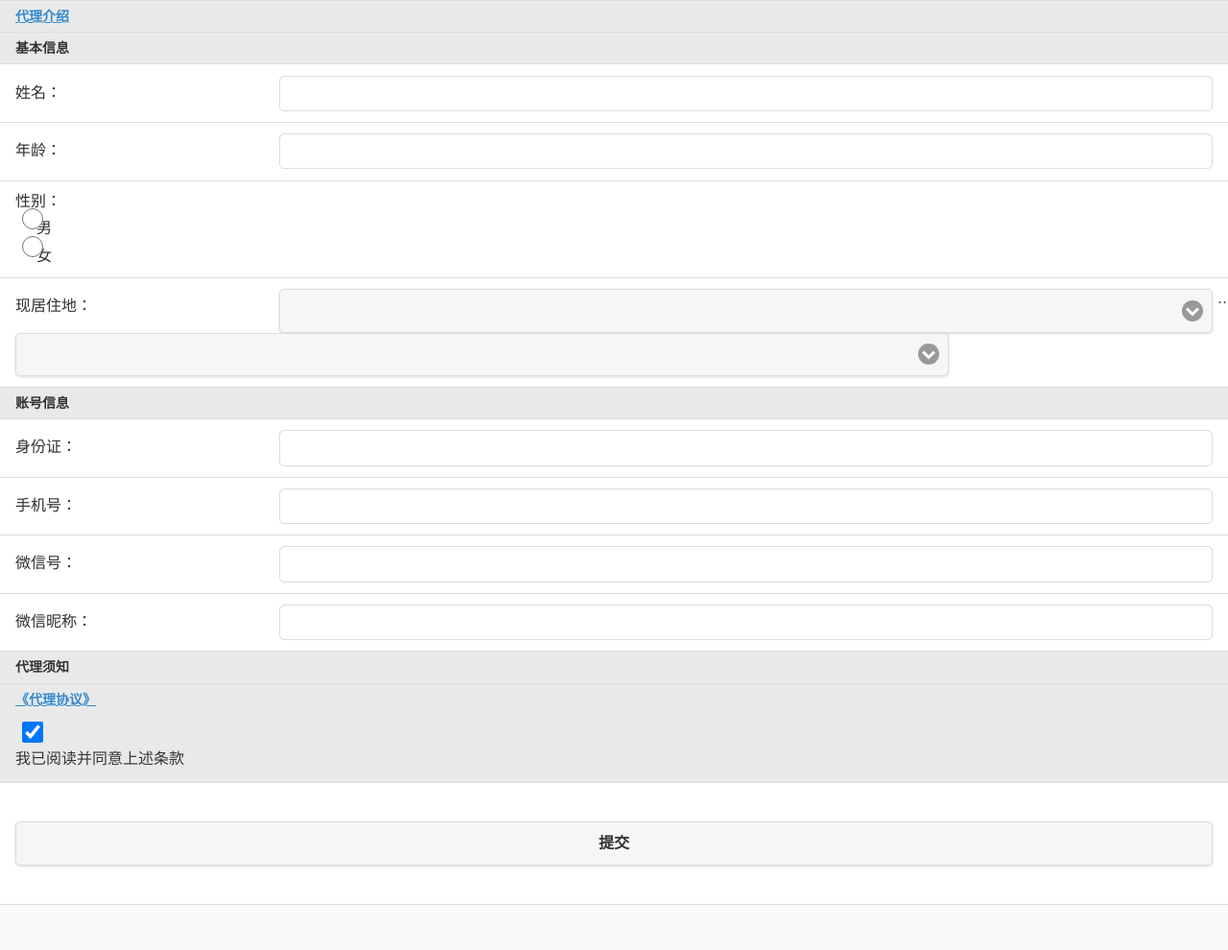
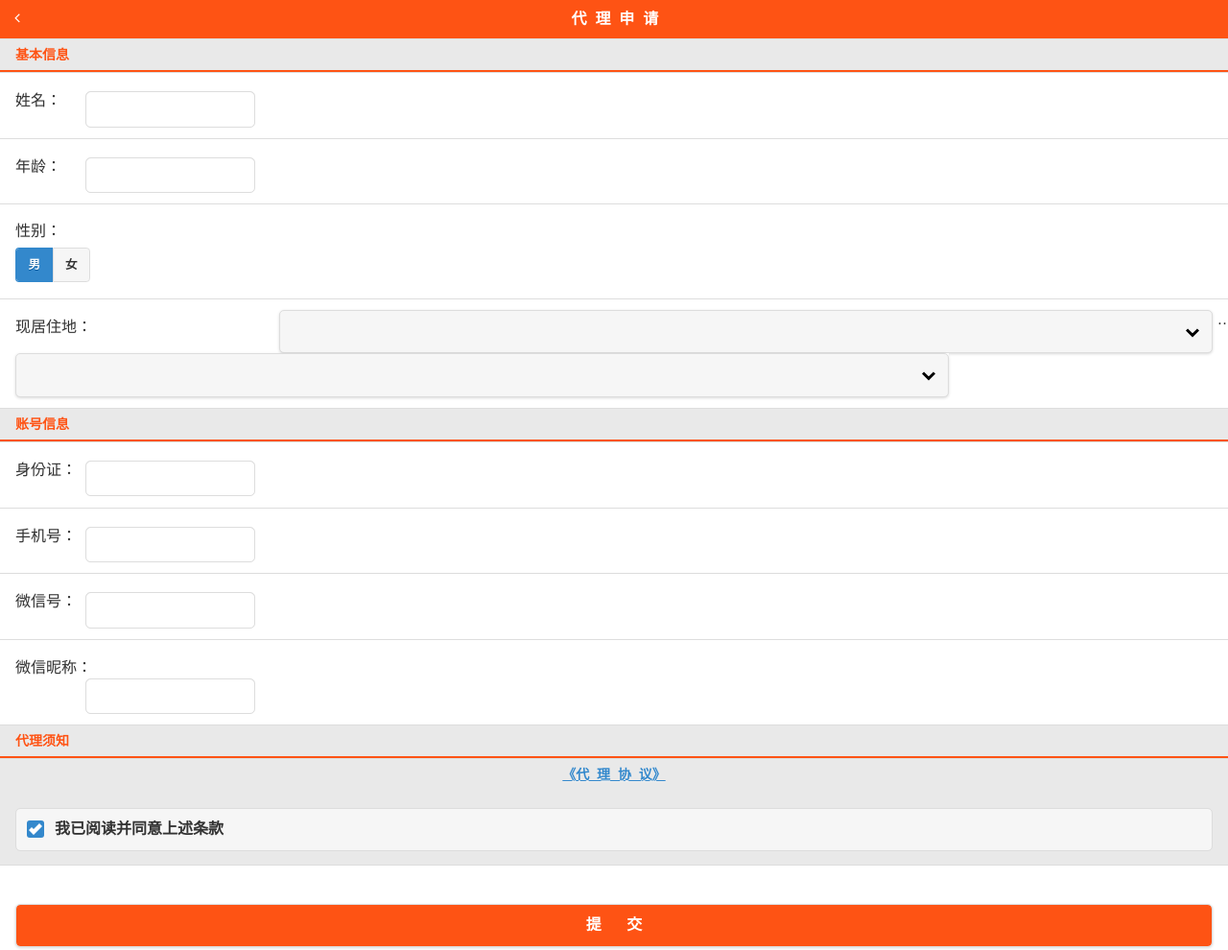
Before and after one commit to Eivlys/car_import, a plain HTML site: page apply.html in a window 1280 px wide. Shown: the top 990 px of the page at 96% size. Before the commit the page ends 943 px from the top, so only its background shows below. Drawn offline with Linux system fonts and the light colour scheme.

Commit message:
完成申请页  修改风格

```diff
--- a/apply.html
+++ b/apply.html
@@ -12,52 +12,49 @@
     <link href="css/style.css" rel="stylesheet" type="text/css">
 </head>
 <body>
-	<div data-role="page" class="loan_apply">
-		<ul data-role="listview" data-inset="false" data-divider-theme="a">
-			<li data-role="list-divider"><a href="introduce.html">代理介绍</a></li>
-            <li data-role="list-divider">基本信息</li>
+	<div data-role="page" class="agent_apply">
+        <p class="page_title"><a href="introduce.html" rel="external" style="font-size:16px"><i class="fa fa-angle-left 4x"></i>代&nbsp;&nbsp;理&nbsp;&nbsp;申&nbsp;&nbsp;请&nbsp;&nbsp;</a></p>
+		<ul data-role="listview" data-inset="false">
+            <li class="list-divider" data-role="list-divider" style="border-bottom: 2px solid #fe5314;color:#fe5314">基本信息</li>
             <li class="ui-field-contain">
-            	<label for="name">姓名：</label>
-            	<input type="text" name="name" class="user_info">
+            	<label for="name">姓名：<input type="text" name="name" class="user_info"></label>
             </li>
             <li class="ui-field-contain">
-            	<label for="age">年龄：</label>
-            	<input type="text" name="age" class="user_info">
+            	<label for="age">年龄：<input type="text" name="age" class="user_info"></label>
             </li>
             <li>
-            	<label for="sex">性别：</label>
-            	<input type="radio" name="sex" class="user_info">男
-            	<input type="radio" name="sex" class="user_info">女
+                <fieldset data-role="controlgroup" data-iconpos="right" data-type="horizontal" data-mini="true">
+                    <legend class="gender">性别：</legend>
+                    <input type="radio" name="sex" id="sex-a" value="on" checked="checked">
+                    <label for="sex-a">男</label>
+                    <input type="radio" name="sex" id="sex-b" value="off">
+                    <label for="sex-b">女</label>
+                </fieldset>
+            </li>
+            <li class="ui-field-contain ui-nodisc-icon ui-alt-icon">
+            	<label for="local">现居住地：</label>
+                <select id="city" name="local"></select>
+            	<select id="province" onchange="select()" name="local"></select>
+        	</li>
+			<li class="list-divider" data-role="list-divider" style="border-bottom: 2px solid #fe5314;color:#fe5314">账号信息</li>
+            <li class="ui-field-contain">
+            	<label for="id">身份证：<input type="text" name="id" class="user_info"></label>
             </li>
             <li class="ui-field-contain">
-            	<label for="local">现居住地：</label>
-            	<select class="province" id="province" onchange="select()" name="local"></select>
-                <select class="city" id="city" name="local"></select>
-        	</li>
-			<li data-role="list-divider">账号信息</li>
-            <li class="ui-field-contain">
-            	<label for="id">身份证：</label>
-            	<input type="text" name="id" class="user_info">
+            	<label for="tele">手机号：<input type="tel" name="tele" class="user_info"></label>
             </li>
             <li class="ui-field-contain">
-            	<label for="tele">手机号：</label>
-            	<input type="tel" name="tele" class="user_info">
+            	<label for="wechat">微信号：<input type="text" name="wechat" class="user_info"></label>
             </li>
             <li class="ui-field-contain">
-            	<label for="wechat">微信号：</label>
-            	<input type="text" name="wechat" class="user_info">
+            	<label for="nick">微信昵称：<input type="text" name="nick" class="user_info"></label>
             </li>
-            <li class="ui-field-contain">
-            	<label for="nick">微信昵称：</label>
-            	<input type="text" name="nick" class="user_info">
-            </li>
-            <li data-role="list-divider">代理须知</li>
-            <li data-role="list-divider"><a href="">《代理协议》</a><br/><br/>
-            	<input type="checkbox" name="agree" checked="">
-    			<label for="agree">我已阅读并同意上述条款</label>
+            <li class="list-divider" data-role="list-divider" style="border-bottom: 2px solid #fe5314;color:#fe5314">代理须知</li>
+            <li data-role="list-divider" class="protocal"><a href="">《代&nbsp;&nbsp;理&nbsp;&nbsp;协&nbsp;&nbsp;议》</a><br/>
+    			<label for="agree"><input type="checkbox" name="agree" checked="">我已阅读并同意上述条款</label>
             </li>
             <li>
-                <div><button type="submit" class="order_submit">提交</button></div>
+                <div><button type="submit" class="order_submit">提&nbsp;&nbsp;&nbsp;&nbsp;&nbsp;&nbsp;交</button></div>
         	</li>
         </ul>
 	</div>
--- a/css/style.css
+++ b/css/style.css
@@ -2,7 +2,7 @@
 	margin: 0;
 	padding: 0;
 }
-body,p,span,h1,h2,h3,h4,h5,h6{
+body,p,span,h1,h2,h3,h4,h5,h6,label,a{
     font-family: "Microsoft Yehei", "Lantinghei SC", "Hiragino Sans GB", Helvatica, Arial, sans-serif;
 }
 /*menu*/
@@ -29,9 +29,25 @@ body,p,span,h1,h2,h3,h4,h5,h6{
     position:fixed;
     bottom: 0;
 }
+li .list-divider.ui-li-divider{
+    border-bottom: 1px solid #fe5314;
+}
 .ui-content .ui-listview-inset, .ui-panel-inner>.ui-listview-inset{
     margin-top: 0;
     margin-bottom: 0;
+}
+.page_title{
+    padding: 10px;
+    text-align: center;
+    background-color: #fe5314;
+    color: #fff;
+    text-shadow:none;
+    height: 20px;
+}
+.page_title a,.page_title a:hover,.page_title a:visited{
+    color: #fff;
+    text-decoration: none;
+    font-size: 14px;
 }
 /*custom icon*/
 .buy_car .ui-icon-shop:after,.agent .ui-icon-user:after{
@@ -93,7 +109,7 @@ body,p,span,h1,h2,h3,h4,h5,h6{
     text-decoration: none;
 }
 /*品牌选车*/
-.cur.ui-link.ui-btn{
+li.cur{
     color: #fe5314;
     background-color: #e9e9e9;
     text-shadow:none;
@@ -105,7 +121,7 @@ body,p,span,h1,h2,h3,h4,h5,h6{
 .order .ui-btn{
     border: 1px solid #fe5314;
     border-radius: 5px;
-    background-color: #fe5314;
+    background-color:  ;
     color: #e9e9e9;
 }
 .book{
@@ -125,17 +141,37 @@ body,p,span,h1,h2,h3,h4,h5,h6{
     list-style: none;
 }
 /*loan*/
-.loan_apply .user_info,.car_order .user_info{
+.loan_apply .user_info,.car_order .user_info,.agent_apply .user_info{
     float: left;
     position: relative;
     border: none;
     background: #fff;
 }
-.loan_apply .submit{
+/*agent apply*/
+.agent_apply .order_submit{
+    width: 100%;
+    height: auto;
+    background-color: #fe5314;
+    color: #fff;
+    text-shadow:none;
+}
+.agent_apply li{
+    border: none;
+}
+.agent_apply .protocal{
+    text-align: center;
+}
+.agent_apply .fa.fa-angle-left{
+    float: left;
+    position: relative;
+    margin-left: 5px;
+}
+.agent_apply .ui-controlgroup-label{
     width: 30%;
-    border:1px solid #ccc;
-    margin: 0 auto;
-    box-shadow:none;
+}
+.agent_apply .ui-controlgroup-controls{
+    float: left;
+    position: relative;
 }
 /*order*/
 .explain{
@@ -145,7 +181,16 @@ body,p,span,h1,h2,h3,h4,h5,h6{
 .car_order .get_detail{
     font-size: 12px;
 }
-.order_submit{
-    width: 100%;
-    height: auto;
+.ui-input-text{
+    width: 70%;
+    float: right;
+    margin: 0;
 }
+.ui-select{
+    width: 50%;
+    box-shadow: none;
+    background-color: #fff;
+    box-shadow:none;
+    float: right;
+    position: relative;
+}
--- a/javascript/core.js
+++ b/javascript/core.js
@@ -1,29 +1,31 @@
-//buyCarService焦点图轮播效果
-    $(function() {
-        $('#slides').slidesjs({
-            play: {
-                active: false,
-                auto: true,
-                interval: 3500, //控制轮播间隔时间
-                swap: false,
-            },
-            navigation:{
-                active:false
-            },
-            pagination:{
-                active:false
-            }
-        });
-    });
+// //buyCarService焦点图轮播效果
+//     $(function() {
+//         $('#slides').slidesjs({
+//             play: {
+//                 active: false,
+//                 auto: true,
+//                 interval: 3500, //控制轮播间隔时间
+//                 swap: false,
+//             },
+//             navigation:{
+//                 active:false
+//             },
+//             pagination:{
+//                 active:false
+//             }
+//         });
+//     });
 
 //tab标签切换
 var tabIndex = 0;
 var tab = $('#tab_ls').find('a');
+var tabLi = $('#tab_ls').find('li');
 var tabCt = $('.car_content');
 tabCt.eq(1).hide();
+tabCt.eq(2).hide();
 tab.bind('click', function() {
     var index = tab.index(this);
-    $(this).addClass('cur').siblings('a').removeClass();
+    tabLi.eq(index).addClass('cur').siblings().removeClass('cur');
     console.log('add');
     tabCt.eq(index).show().siblings('.car_content').hide();
 });
```
Also changed, not shown: index.html (renamed from buyCarService.html, +2 -2 lines).
